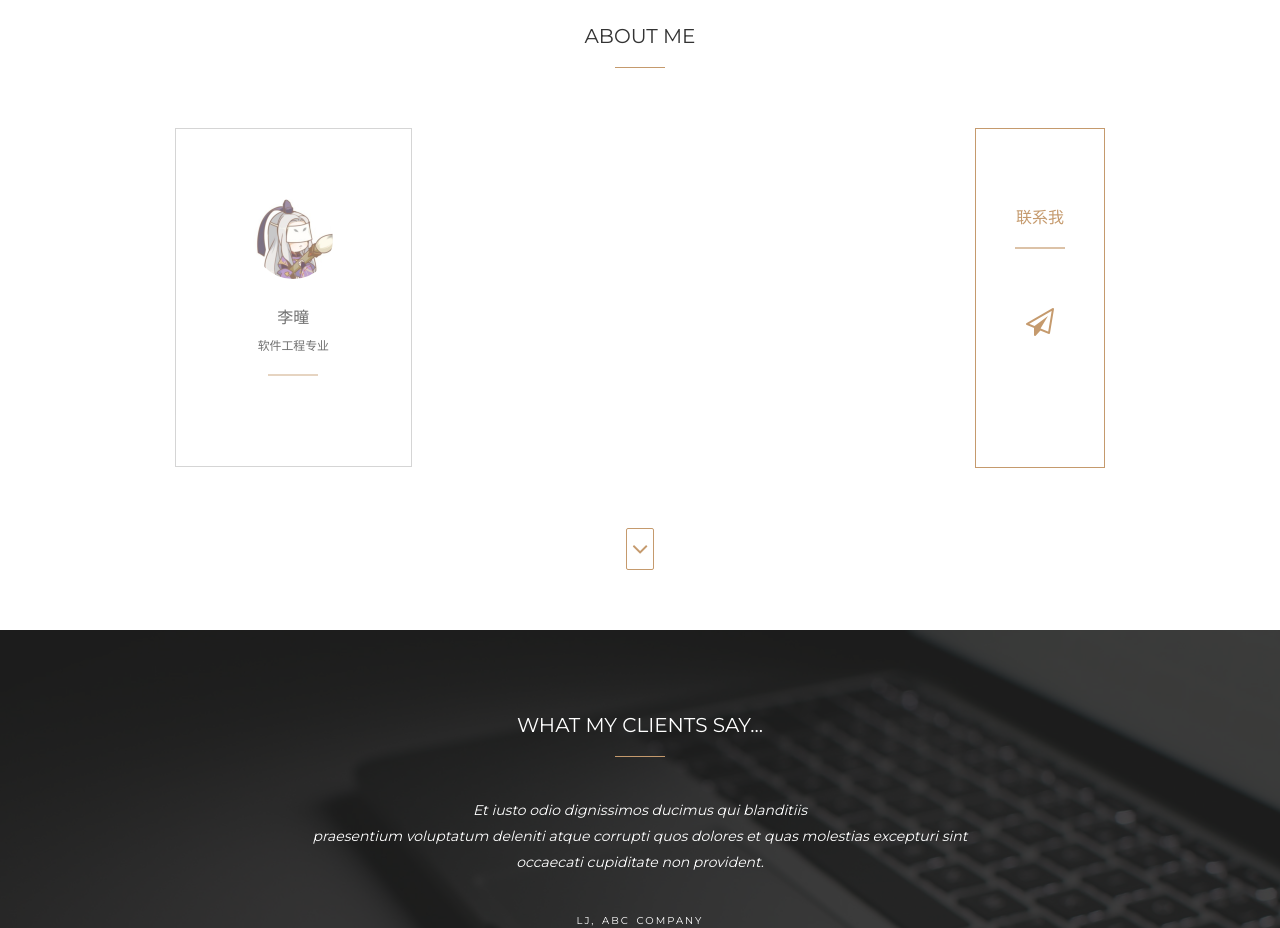
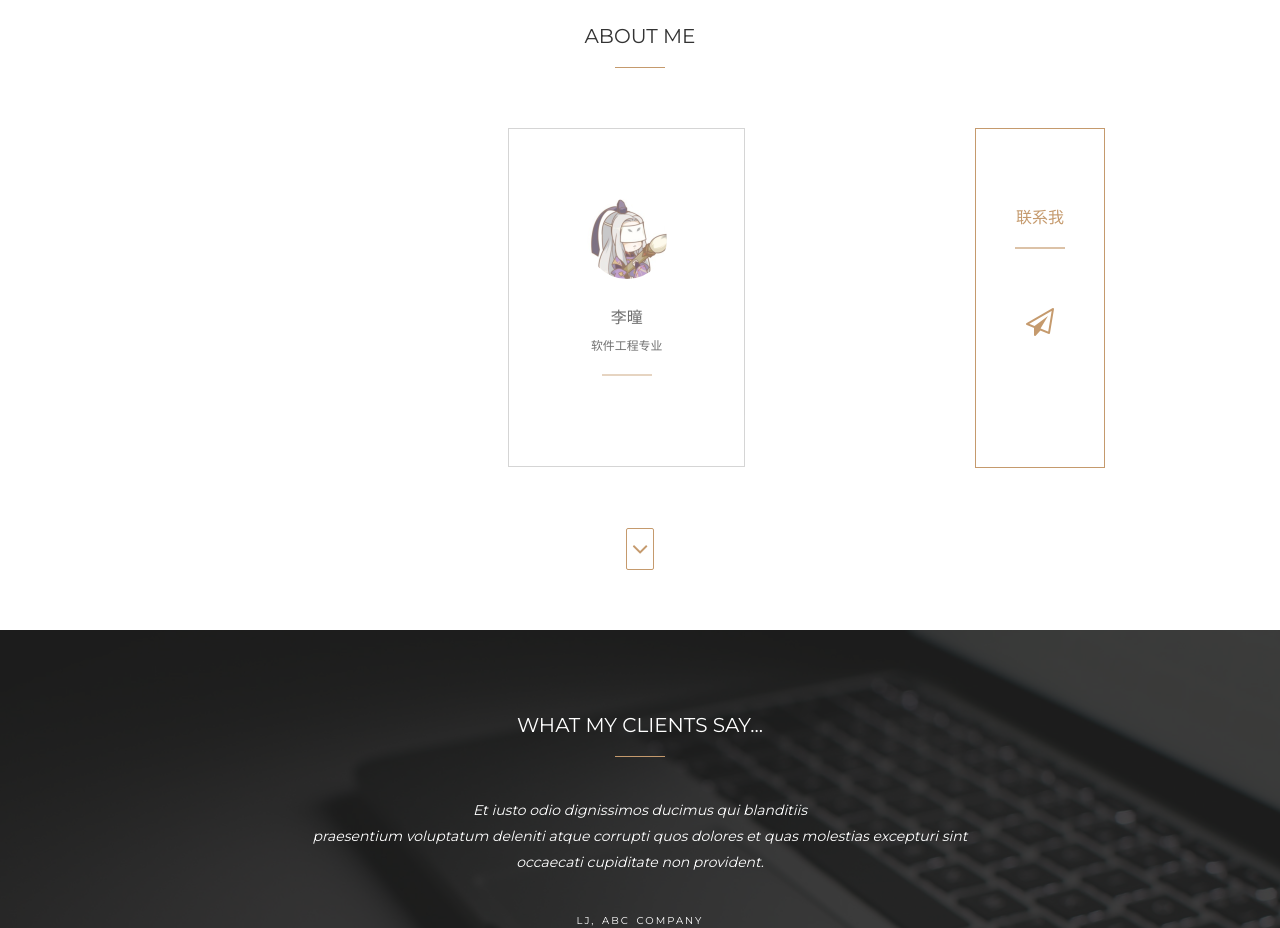
Before and after one commit to litong450937822/page, a plain HTML site: page index.html in a window 1280 px wide. Shown: the part 2380-3308 px from the top of the page. Drawn offline with nearby package versions, Linux system fonts and the light colour scheme.

Commit message:
Update index.html

```diff
--- a/index.html
+++ b/index.html
@@ -245,7 +245,7 @@
                 <div class="col-md-10 col-sm-10">
                     <div class="row">
                         <div class="col-center-block">
-                        <div class="col-md-4 col-sm-4">
+                        <div class="col-md-4 col-sm-4 col-md-offset-5">
                             <div class="team">
                                 <img src="img/team/01.jpg" class="img-responsive img-circle" alt="...">
                                 <br>
```
